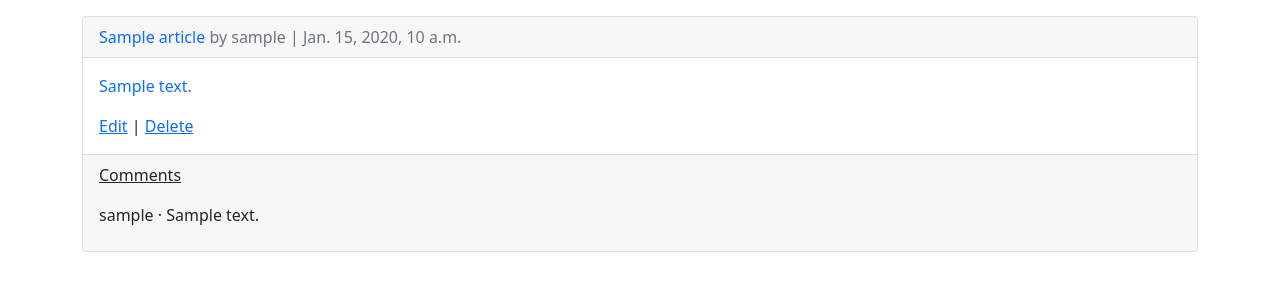
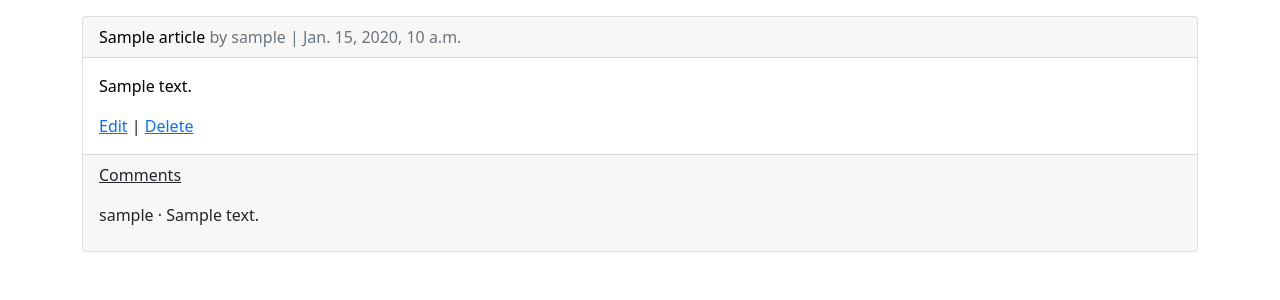
Before and after one commit to farzanfaisal77/newspaper-app, a Django app: page /articles/ in a window 1280 px wide. Shown: the part 73-373 px from the top of the page. Run offline with Django 5.2, Linux system fonts and the light colour scheme; a user stored in the database is signed in; tables that the repository leaves empty hold one stand-in row (values such as "Sample post"); parts of the project's set-up code (start-up, migrations or seed data) failed here and were passed over.

Commit message:
deploy test 3

```diff
--- a/templates/article_list.html
+++ b/templates/article_list.html
@@ -6,7 +6,7 @@
 
 {% for article in article_list %}
 
-<a href="{%url 'article_detail' article.pk %}" style="text-decoration:none;"><div class="card">
+<a href="{%url 'article_detail' article.pk %}" style="text-decoration:none; color:black;"><div class="card">
     <div class="card-header">
         <span class="font-weight-bold">{{article.title}}</span>
         <span class="text-muted">by {{article.author}} |
```
